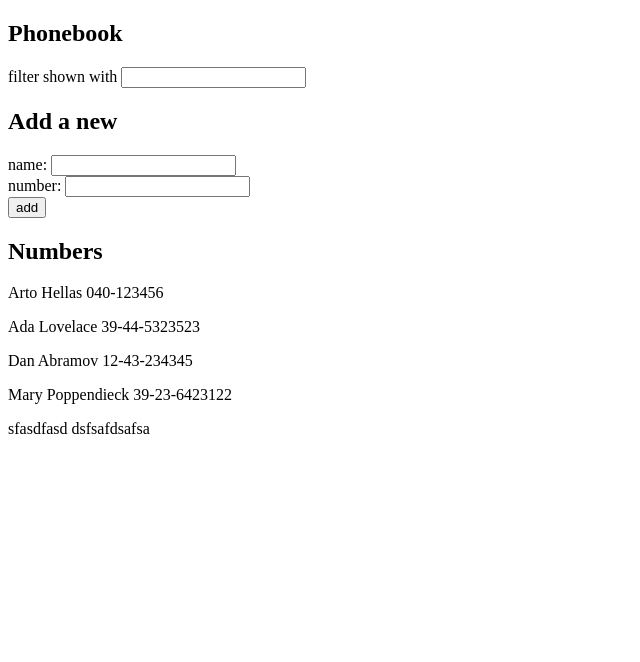
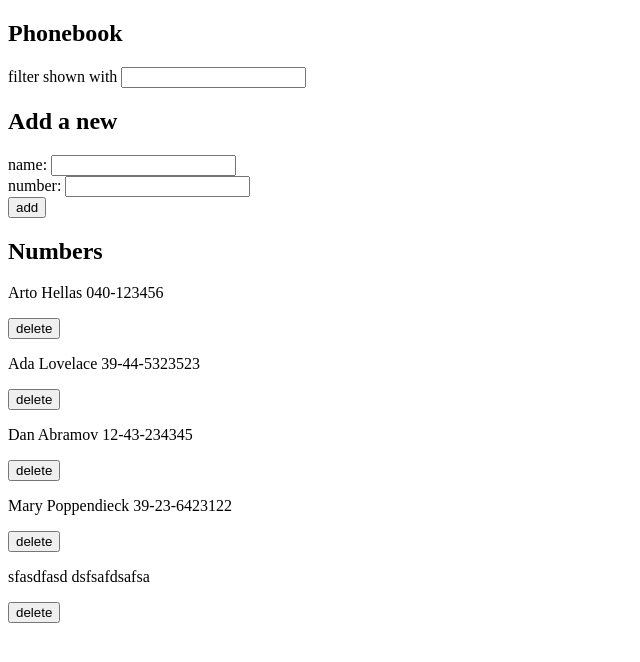
Before and after one commit to sampon-kayttaja/full-stack-open-exercises, a React (Vite) app in the folder part2/puhelinluettelo/: page / in a window 1280 px wide. Shown: the top 662 px of the page, without its empty margins (0-640 px from the left). Built offline with nearby package versions, Linux system fonts and the light colour scheme; data requests are answered from the project's data file.

Commit message:
part 2.14

```diff
--- a/part2/puhelinluettelo/src/App.jsx
+++ b/part2/puhelinluettelo/src/App.jsx
@@ -3,6 +3,7 @@ import axios from 'axios'
 import PersonForm from './components/PersonForm'
 import Filter from './components/Filter'
 import Persons from './components/Persons'
+import personService from './services/servercoms'
 
 const App = () => {
   const [persons, setPersons] = useState([])
@@ -11,8 +12,8 @@ const App = () => {
   const [filter, setFilter] = useState('')
 
   useEffect(() => {
-    axios
-      .get('http://localhost:3001/persons')
+    personService
+      .getAll()
       .then(response => {
         setPersons(response.data)
       })
@@ -29,14 +30,25 @@ const App = () => {
       return
     }
 
-    axios
-      .post('http://localhost:3001/persons', personObject)
+    personService
+      .create(personObject)
       .then(response => {
         setPersons(persons.concat(response.data))
         setNewName('')
         setNewNumber('')
       })
   }
+
+  const deletePerson = (id) => {
+    const person = persons.find(p => p.id === id)
+    if (window.confirm(`Delete ${person.name}?`)) {
+      personService
+        .deletePerson(id)
+        .then(() => {
+          setPersons(persons.filter(p => p.id !== id))
+        })
+      }
+    }
 
   const handleNameChange = (event) => setNewName(event.target.value)
   const handleFilterChange = (event) => setFilter(event.target.value)
@@ -66,6 +78,7 @@ const App = () => {
 
       <Persons
         filterPersons={filterPersons}
+        deletePerson={deletePerson}
         />
     </div>
   )
--- a/part2/puhelinluettelo/src/components/Persons.jsx
+++ b/part2/puhelinluettelo/src/components/Persons.jsx
@@ -1,8 +1,15 @@
-const Persons = ({ filterPersons }) => {
+import React from 'react'
+
+const Persons = ({ filterPersons, deletePerson }) => {
   return (
     <div>
       {filterPersons.map((person) => (
-        <p key={person.name}>{person.name} {person.number}</p>
+        <React.Fragment key={person.id}>
+          <p>{person.name} {person.number}</p>
+          <button onClick={() => deletePerson(person.id)}>
+            delete
+          </button>
+        </React.Fragment>
       ))}
     </div>
   )
--- /dev/null
+++ b/part2/puhelinluettelo/src/services/servercoms.js
@@ -0,0 +1,18 @@
+import axios from 'axios'
+
+const baseUrl = 'http://localhost:3001/persons'
+
+const getAll = () => {
+  return axios.get(baseUrl)
+}
+
+const create = newObject => {
+  return axios.post(baseUrl, newObject)
+}
+
+const deletePerson = id => {
+  return axios.delete(`${baseUrl}/${id}`)
+}
+
+
+export default { getAll, create, deletePerson }
```
